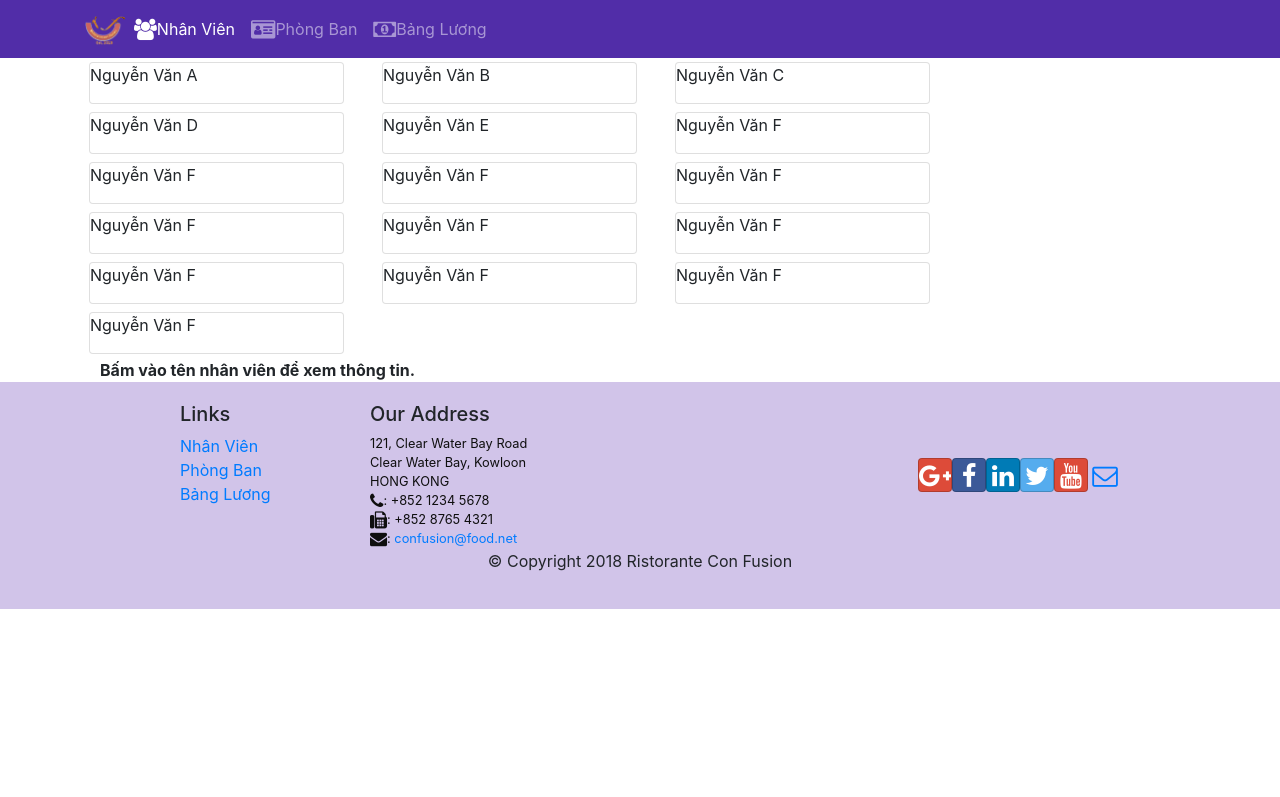
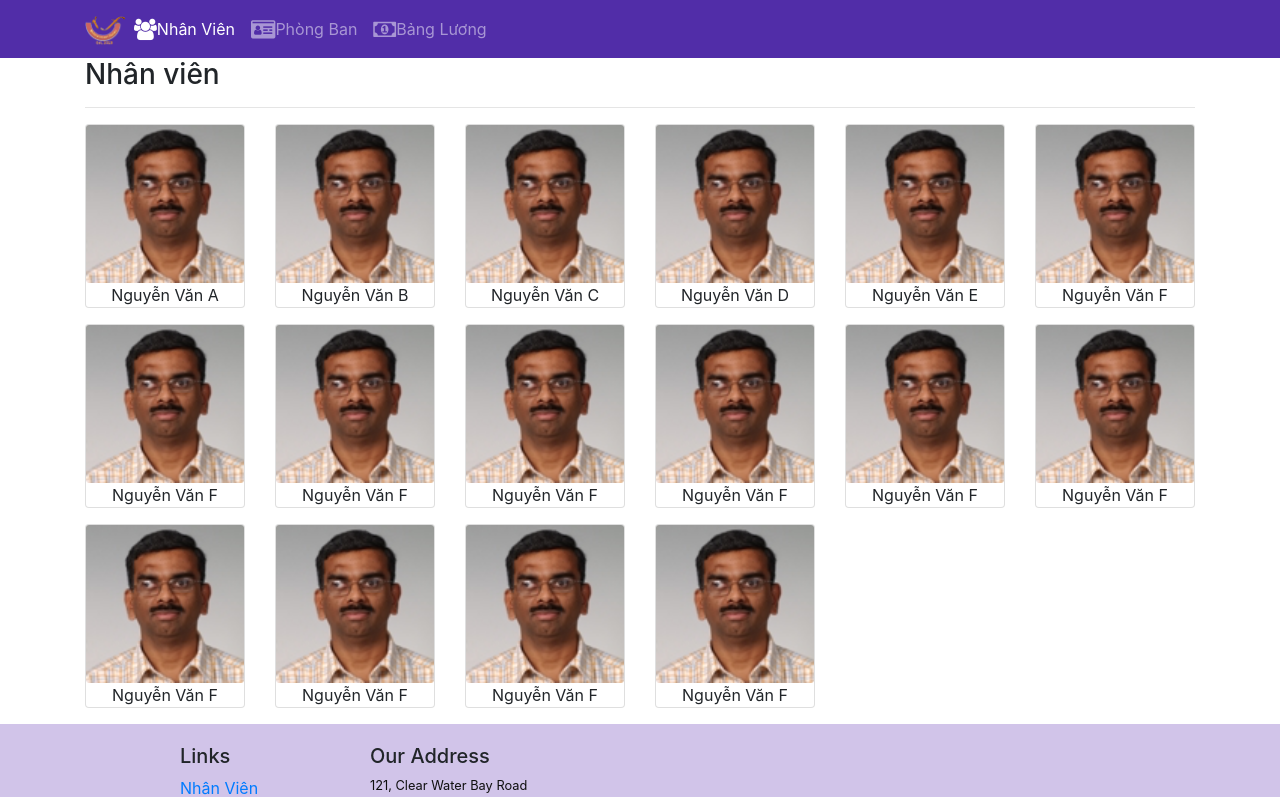
Before and after one commit to dtrungqt/RJS101x_ASM, a React (Create React App) app: page /home in a window 1280 px wide. Shown: the top 797 px of the page. Built offline with nearby package versions, Linux system fonts and the light colour scheme.

Commit message:
4th SIT1st: render new StaffList UI

```diff
--- a/src/App.css
+++ b/src/App.css
@@ -47,8 +47,7 @@ address {
   transition: all 300ms ease-out;
 }
 
-.info-box {
-  margin-top: 1rem;
-  border: 2px solid #333;
-  border-radius: 10px;
+.text-name {
+  margin-top: 0px;
+  margin-bottom: 0rem;
 }
--- a/src/components/StaffListComponent.js
+++ b/src/components/StaffListComponent.js
@@ -1,43 +1,51 @@
-import React, { Component } from "react";
-import { Card } from "reactstrap";
-import StaffDetail from "./StaffDetailComponent";
+import React from "react";
+import {
+  Card,
+  CardImg,
+  CardImgOverlay,
+  CardTitle,
+  Breadcrumb,
+  BreadcrumbItem,
+  CardBody,
+} from "reactstrap";
+// import { Link } from "react-router-dom";
+
+//tạo Component hiển thị mỗi staff
+function RenderStaffItem({ staff }) {
+  return (
+    <Card className="mb-3">
+      {/* <Link to={`/menu/${staff.id}`}> */}
+
+      <CardImg width="100%" src={staff.image} alt={staff.name} />
+      <p className="text-center text-name">{staff.name}</p>
+
+      {/* </Link> */}
+    </Card>
+  );
+}
 
 //TẠO StaffList Component
-class StaffList extends Component {
-  constructor(props) {
-    super(props);
-
-    this.state = {
-      selectedStaff: null,
-    };
-  }
-
-  //tạo method cập nhật state selectedStaff
-  onStaffSelect(person) {
-    this.setState({ selectedStaff: person });
-  }
-
-  //hàm hiển thị component
-  render() {
-    //hiển thị từng nhân viên trong staffs.jsx
-    const list = this.props.staffs.map((staff) => {
+function StaffList(props) {
+  const staffList = props.staffs.map((staff) => {
     return (
-        <div key={staff.id} className="col-12 col-md-5 col-lg-3 m-1">
-          <Card onClick={() => this.onStaffSelect(staff)}>
-            <p>{staff.name}</p>
-          </Card>
+      <div key={staff.id} className="col-6 col-md-4 col-lg-2">
+        <RenderStaffItem staff={staff} />
       </div>
     );
   });
 
   return (
     <div className="container">
-        <div className="row">{list}</div>
+      <div className="row">
+        <div className="col-12">
+          <h3>Nhân viên</h3>
+          <hr />
+        </div>
+      </div>
 
-        <StaffDetail selectedStaff={this.state.selectedStaff} />
+      <div className="row">{staffList}</div>
     </div>
   );
 }
-}
 
 export default StaffList;
```
Lines whose indentation alone changed are shown as unchanged.
